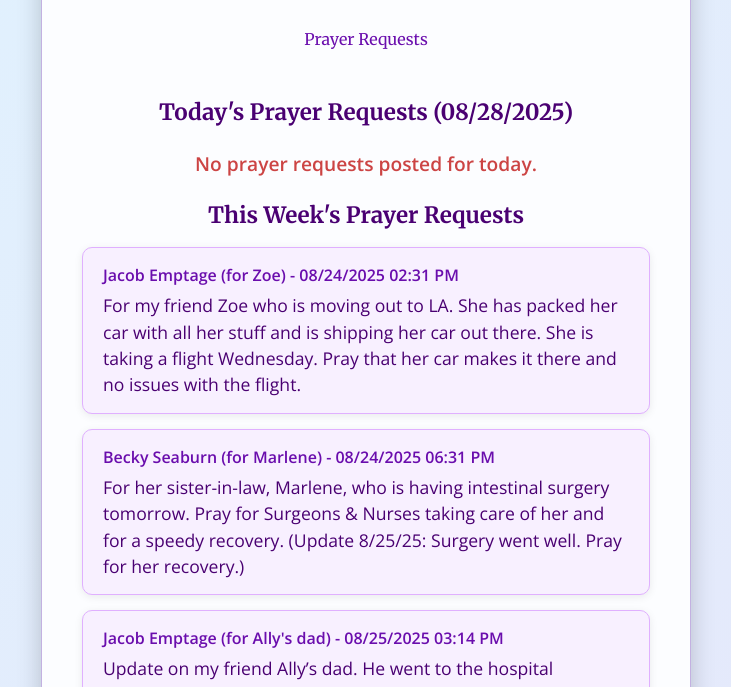
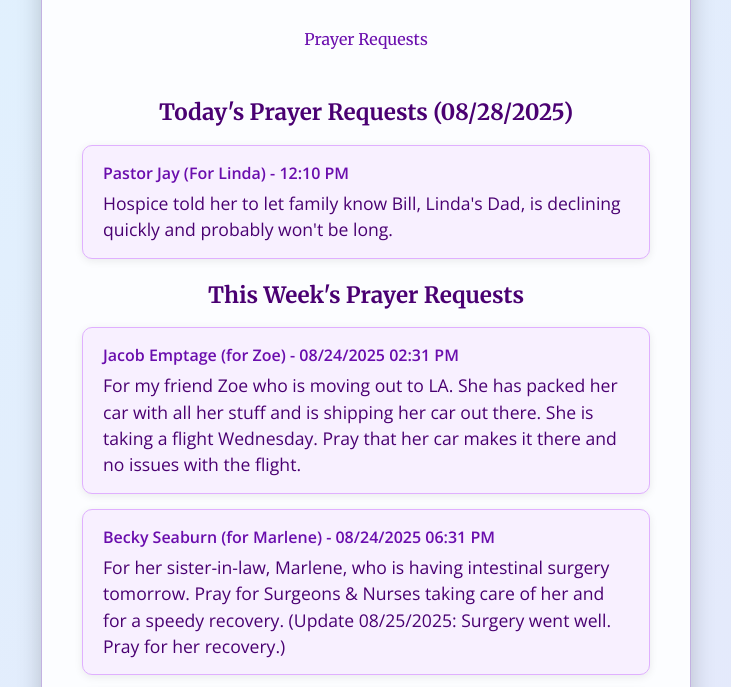
Before and after one commit to JacobEmptage/Faithfulmovement, a plain HTML site: page index.html in a window 1280 px wide. Shown: the part 107-794 px from the top of the page, without its empty margins (274-1005 px from the left). Drawn offline with nearby package versions, Linux system fonts and the light colour scheme.

Commit message:
Update index.html

```diff
--- a/index.html
+++ b/index.html
@@ -3,7 +3,7 @@
 <head>
     <meta charset="UTF-8">
     <meta name="viewport" content="width=device-width, initial-scale=1.0">
-    <title>Faithful Movement - Prayer Requests</title>
+    <title>Shiloh Friends Church - Prayer Requests</title>
     <script src="https://cdn.tailwindcss.com"></script>
     <link href="https://fonts.googleapis.com/css2?family=Merriweather:wght@400;700&family=Open+Sans:wght@400;600&display=swap" rel="stylesheet">
     <style>
@@ -141,19 +141,20 @@
         // Date format: 'MM/DD/YYYY' (e.g., '08/28/2025')
         // Time format: 'HH:MM AM/PM' (e.g., '09:00 AM')
         const allPrayerRequestsData = [
-            // Prayer Request from Jacob Emptage (Update on Zoe) - 8/24/2025
+            // Prayer Request from Jacob Emptage (Update on Zoe) - 08/24/2025
             { Date: '08/24/2025', Time: '02:31 PM', Name: 'Jacob Emptage (for Zoe)', Request: 'For my friend Zoe who is moving out to LA. She has packed her car with all her stuff and is shipping her car out there. She is taking a flight Wednesday. Pray that her car makes it there and no issues with the flight.' },
 
-            // Prayer Request from Becky Seaburn (Marlene's Surgery) - 8/24/2025 with Update for 8/25/2025
-            { Date: '08/24/2025', Time: '06:31 PM', Name: 'Becky Seaburn (for Marlene)', Request: 'For her sister-in-law, Marlene, who is having intestinal surgery tomorrow. Pray for Surgeons & Nurses taking care of her and for a speedy recovery. (Update 8/25/25: Surgery went well. Pray for her recovery.)' },
+            // Prayer Request from Becky Seaburn (Marlene's Surgery) - 08/24/2025 with Update for 08/25/2025
+            { Date: '08/24/2025', Time: '06:31 PM', Name: 'Becky Seaburn (for Marlene)', Request: 'For her sister-in-law, Marlene, who is having intestinal surgery tomorrow. Pray for Surgeons & Nurses taking care of her and for a speedy recovery. (Update 08/25/2025: Surgery went well. Pray for her recovery.)' },
 
-            // Prayer Request from Jacob Emptage (Update on Ally's dad) - 8/25/2025
+            // Prayer Request from Jacob Emptage (Update on Ally's dad) - 08/25/2025
             { Date: '08/25/2025', Time: '03:14 PM', Name: 'Jacob Emptage (for Ally\'s dad)', Request: 'Update on my friend Ally’s dad. He went to the hospital yesterday and they said “They didn’t find anything that they considered to be an emergency but they do see issues with his lungs”. He needs to follow up with a specialist in a few months. They gave him an inhaler till then.' },
 
-            // Prayer Request from Jacob Emptage (for brother's dental issues) - 8/26/2025
+            // Prayer Request from Jacob Emptage (for brother's dental issues) - 08/26/2025
             { Date: '08/26/2025', Time: '04:30 PM', Name: 'Jacob Emptage (for brother)', Request: 'My brother went to the dentist because he was having pain. They found that his wisdom teeth and a few molars are really bad, infected, and very crowded. He needs to get his wisdom teeth taken out. Pray that everything goes well and that he is calm.' },
-            // Prayer request from pastor jay (For linda's family)
-            { Date: '08/28/25', Time: '12:10 PM', Name: 'Pastor Jay (For Linda)', Request: 'Hospice told her to let family know Bill, Linda\'s Dad, is declining quickly and probably won\'t be long.'},
+
+            // Prayer request from Pastor Jay (For Linda's family - 08/28/2025 (TODAY)
+            { Date: '08/28/2025', Time: '12:10 PM', Name: 'Pastor Jay (For Linda)', Request: 'Hospice told her to let family know Bill, Linda\'s Dad, is declining quickly and probably won\'t be long.'},
 
             // Add your new prayer requests below this line:
             // { Date: 'MM/DD/YYYY', Time: 'HH:MM AM/PM', Name: 'Your Name', Request: 'Your prayer request.' },
@@ -161,13 +162,12 @@
         // --- END OF PRAYER REQUESTS ---
 
 
-        // Helper to format date as MM/DD/YYYY
-        function formatDate(date) {
-            const d = new Date(date);
-            const month = (d.getMonth() + 1).toString().padStart(2, '0');
-            const day = d.getDate().toString().padStart(2, '0');
-            const year = d.getFullYear();
-            return `${year}/${month}/${day}`; // Changed to YYYY/MM/DD for consistent parsing
+        // Helper to format a Date object into 'MM/DD/YYYY' string for comparison and display
+        function formatJsDateToMDY(dateObj) {
+            const month = (dateObj.getMonth() + 1).toString().padStart(2, '0');
+            const day = dateObj.getDate().toString().padStart(2, '0');
+            const year = dateObj.getFullYear();
+            return `${month}/${day}/${year}`;
         }
 
         // Helper to get Sunday of the current week (for weekly display)
@@ -185,39 +185,38 @@
             try {
                 // Parse dates and sort requests by Date and Time
                 const allRequests = allPrayerRequestsData.map(request => {
-                    // Combine date and time to create a sortable Date object
-                    // Ensure the date string is parsed correctly, as 'MM/DD/YYYY HH:MM AM/PM' might be ambiguous
-                    // Using 'YYYY/MM/DD' for consistency with formatDate for internal comparison
-                    const dateParts = request.Date.split('/');
-                    const formattedDateString = `${dateParts[2]}/${dateParts[0]}/${dateParts[1]} ${request.Time}`;
+                    // Directly use MM/DD/YYYY from request.Date for parsing
+                    const dateTimeString = `${request.Date} ${request.Time}`;
                     return {
                         ...request,
-                        fullDateTime: new Date(formattedDateString), // For sorting
+                        fullDateTime: new Date(dateTimeString), // For sorting and comparison
                         displayDate: request.Date // Keep original MM/DD/YYYY for display
                     };
                 }).sort((a, b) => a.fullDateTime - b.fullDateTime); // Sort ascending
 
                 const today = new Date();
-                const todayFormatted = formatDate(today); // YYYY/MM/DD for internal comparison
-                const displayTodayFormatted = `${(today.getMonth() + 1).toString().padStart(2, '0')}/${today.getDate().toString().padStart(2, '0')}/${today.getFullYear()}`; // MM/DD/YYYY for display
+                const todayString = formatJsDateToMDY(today); // Today as 'MM/DD/YYYY' string
+
+                todayDateSpan.textContent = todayString; // Display today's date
+
+                const requestsForToday = allRequests.filter(req => req.displayDate === todayString);
 
                 const sundayOfThisWeek = getSundayOfCurrentWeek();
-                sundayOfThisWeek.setHours(0, 0, 0, 0); // Reset time to 00:00:00 for accurate date comparison
+                sundayOfThisWeek.setHours(0, 0, 0, 0); // Normalize to start of day for comparison
 
-                const requestsForToday = allRequests.filter(req => {
-                    const reqDate = new Date(req.fullDateTime);
-                    return formatDate(reqDate) === todayFormatted;
-                });
+                const endOfToday = new Date();
+                endOfToday.setHours(23, 59, 59, 999); // Normalize to end of day for inclusive comparison
 
+                // Filter for this week, excluding today
                 const requestsForThisWeek = allRequests.filter(req => {
-                    const reqDate = new Date(req.fullDateTime);
-                    reqDate.setHours(0, 0, 0, 0); // Reset time to 00:00:00 for accurate date comparison
-                    return reqDate >= sundayOfThisWeek && reqDate <= today;
-                }).filter(req => formatDate(req.fullDateTime) !== todayFormatted); // Exclude today's requests if they are handled separately
+                    const reqDate = req.fullDateTime; // Use the parsed Date object for comparison
+                    reqDate.setHours(0, 0, 0, 0); // Normalize to start of day for comparison
 
-                // --- Display Logic ---
-                todayDateSpan.textContent = displayTodayFormatted;
+                    return reqDate >= sundayOfThisWeek && reqDate <= endOfToday;
+                }).filter(req => req.displayDate !== todayString); // Exclude today's requests from this list
 
+
+                // --- Display Logic for Today ---
                 if (requestsForToday.length > 0) {
                     todayPrayerList.innerHTML = requestsForToday.map(req => `
                         <li class="prayer-item">
@@ -225,10 +224,13 @@
                             <p class="prayer-request-text">${req.Request}</p>
                         </li>
                     `).join('');
+                    noTodayRequests.classList.add('hidden'); // Hide "No requests" message
                 } else {
-                    noTodayRequests.classList.remove('hidden');
+                    todayPrayerList.innerHTML = ''; // Clear list
+                    noTodayRequests.classList.remove('hidden'); // Show "No requests" message
                 }
 
+                // --- Display Logic for This Week ---
                 if (requestsForThisWeek.length > 0) {
                     weekPrayerList.innerHTML = requestsForThisWeek.map(req => `
                         <li class="prayer-item">
@@ -236,18 +238,20 @@
                             <p class="prayer-request-text">${req.Request}</p>
                         </li>
                     `).join('');
+                    noWeekRequests.classList.add('hidden'); // Hide "No requests" message
                 } else {
-                    noWeekRequests.classList.remove('hidden');
+                    weekPrayerList.innerHTML = ''; // Clear list
+                    noWeekRequests.classList.remove('hidden'); // Show "No requests" message
                 }
 
             } catch (error) {
                 console.error("Error displaying prayer requests:", error);
                 todayPrayerList.innerHTML = `<li class="no-requests text-center">There was an error loading prayer requests. Please check the data format.</li>`;
-                noTodayRequests.classList.add('hidden');
-                noWeekRequests.classList.add('hidden');
+                noTodayRequests.classList.remove('hidden');
+                weekPrayerList.innerHTML = ''; // Clear list
+                noWeekRequests.classList.remove('hidden');
             } finally {
-                // Since this is HTML-managed, we don't need a loading spinner
-                // but if there were an issue with JS, it'd appear briefly.
+                // Initial loading spinner is always hidden
             }
         }
 
```
